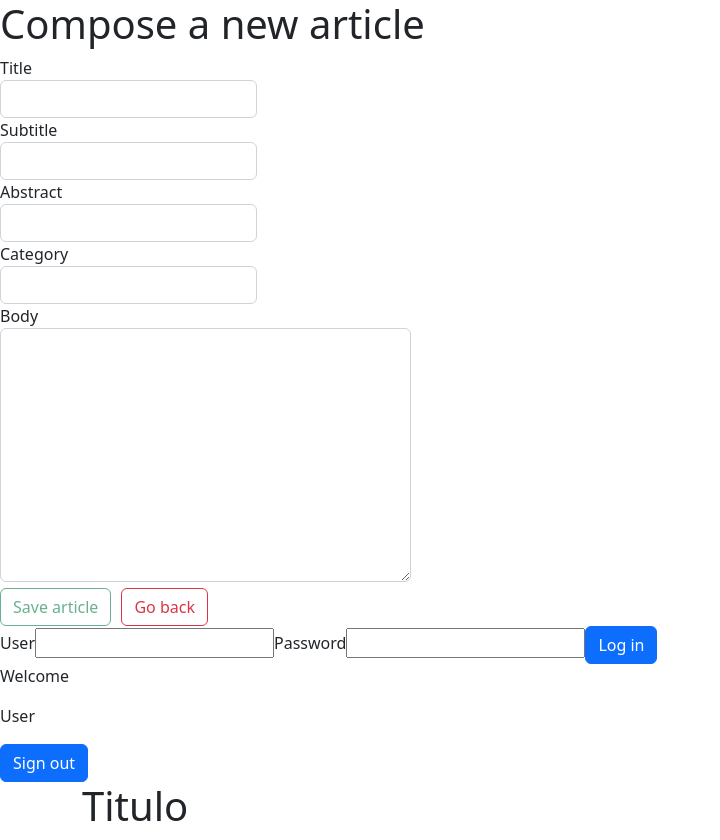
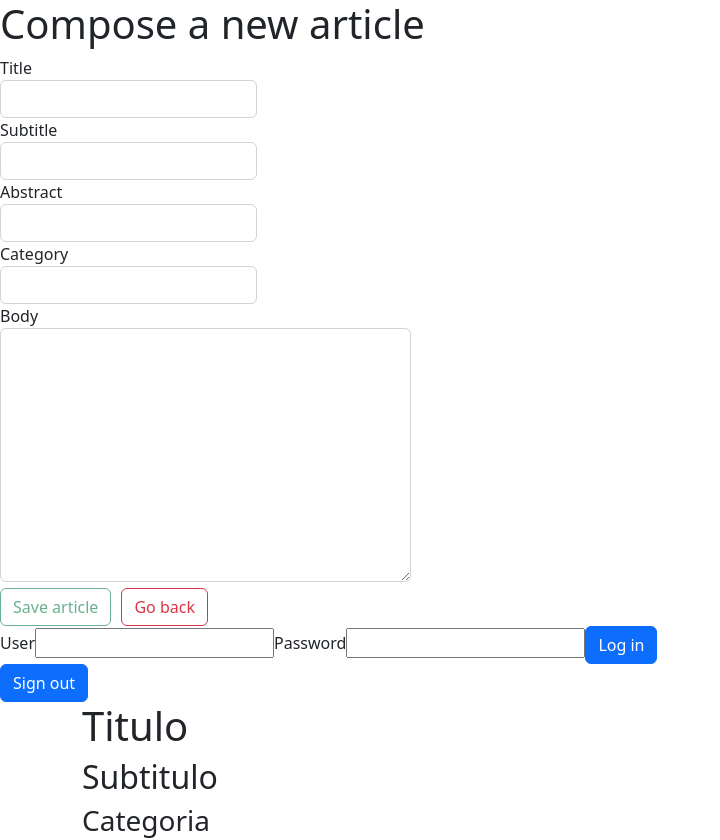
Before and after one commit to caroortegaa/pui-project-team5, an Angular app: page / in a window 1280 px wide. Shown: the top 840 px of the page, without its empty margins (0-720 px from the left). Built offline with nearby package versions, Linux system fonts and the light colour scheme.

Commit message:
changed apikeys and interfaces directories

```diff
--- a/src/app/login/login.component.html
+++ b/src/app/login/login.component.html
@@ -8,7 +8,5 @@
   </form>
 </div>
 <div>
-  <p>Welcome</p>
-  <p>User</p>
   <button class="btn btn-primary">Sign out</button>
 </div>
--- a/src/app/newslist/newslist.component.ts
+++ b/src/app/newslist/newslist.component.ts
@@ -16,7 +16,7 @@ export class NewslistComponent implements OnInit {
 
   ngOnInit(): void {
       this.article = {title: "", subtitle: "", abstract: "", category: "", body: "", image: ""}
-      this.newsList = this.newsservice.getArticles();
+      //this.newsList = this.newsservice.getArticles();
   }
 
 }
--- a/src/app/services/news.service.ts
+++ b/src/app/services/news.service.ts
@@ -1,5 +1,5 @@
 import { Injectable } from '@angular/core';
-import { Article } from './article';
+import { Article } from '../article';
 import { Observable, of } from 'rxjs';
 import { catchError, tap } from 'rxjs/operators';
 
@@ -21,7 +21,7 @@ export class NewsService {
   //The APIKEY for anonymous user simulation is: ANON05_339
 
   private APIKEY: string;
-  private APIKEY_ANON = 'xxxxxx';
+  private APIKEY_ANON = 'ANON05_339';
 
   private httpOptions = {
     headers: new HttpHeaders({
@@ -61,11 +61,11 @@ export class NewsService {
     return this.http.get<Article[]>(this.newsUrl, this.httpOptions);
   }
 
-  deleteArticle(article: Article | number): Observable<Article> {
+  /*deleteArticle(article: Article | number): Observable<Article> {
     const id = typeof article === 'number' ? article : article.id;
     const url = `${this.articleUrl}/${id}`;
     return this.http.delete<Article>(url, this.httpOptions);
-  }
+  }*/
 
 
   // Returns an article which contains the following elements:
@@ -88,7 +88,7 @@ export class NewsService {
   }
 
   updateArticle(article: Article): Observable<Article> {
-    console.log('Updating article id=' + article.id);
+    //console.log('Updating article id=' + article.id);
     return this.http.post<Article>(this.articleUrl, article, this.httpOptions);
   }
 
```
Also changed, not shown: src/app/newslist/newslist.component.html (+4 -3 lines), src/app/services/login.service.ts (+4 -4 lines).
